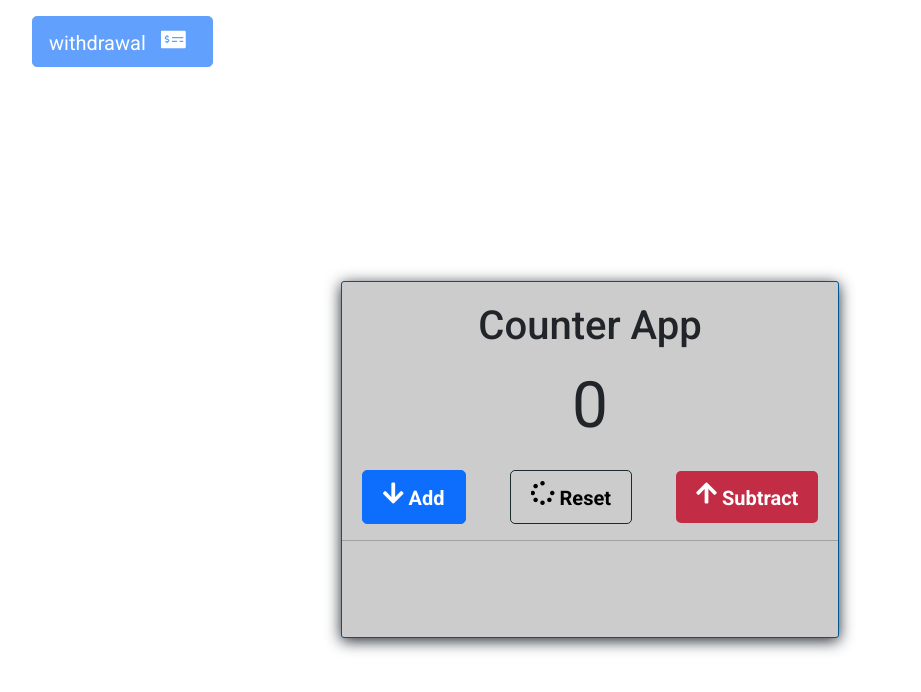
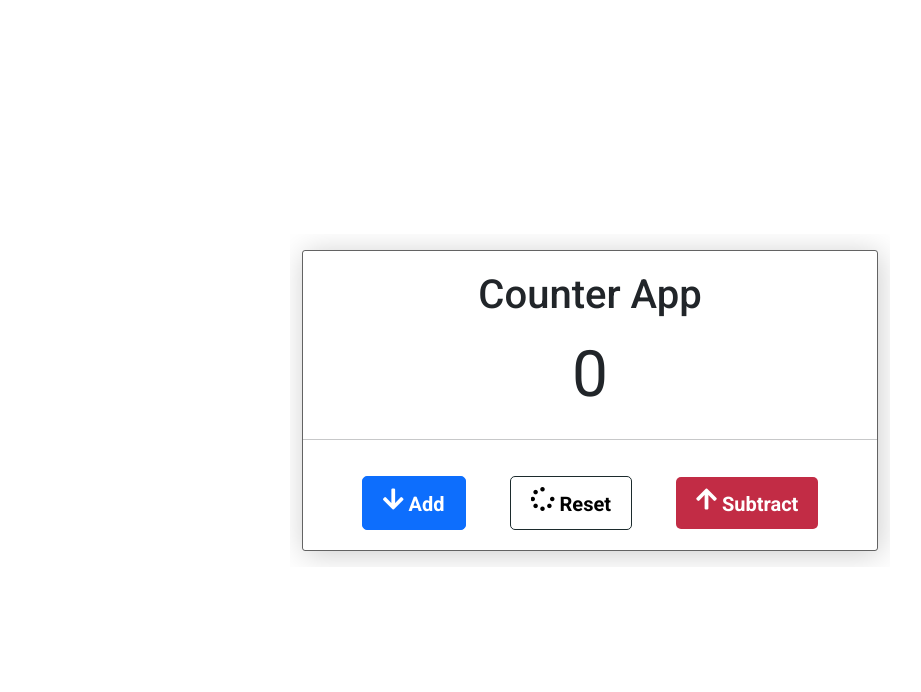
Before and after one commit to Ikemma3082/comterApp, a plain HTML site: page index.html in a window 1280 px wide. Shown: the whole page, without its empty margins (50-971 px from the left). Drawn offline with nearby package versions, Linux system fonts and the light colour scheme.

Commit message:
fourth commit

```diff
--- a/index.html
+++ b/index.html
@@ -16,23 +16,20 @@
     <title>Counter App</title>
   </head>
   <body>
-  <main class="container">
+  <main class="main">
     <!-- header -->
-    <header class="header" id="header">
-      <div class="btn btn-primary btn-lg disabled" id="widrawal">withdrawal <i class="fas fa-money-check-alt"></i></div>
-    </header>
+
     <!-- section -->
-<section class="wrapper">
+<section class="container">
 <div class="nested">
 <h1>counter app</h1>
 <span class="count"> 0</span>
+<hr>
 <div class="buttons">
   <button class="btn btn-primary btn-lg check add"><i class="fas fa-arrow-down icons add"></i> add</button>
   <button class="btn btn-primary btn-lg check reset"><i class="fas fa-spinner icons reset"></i> reset</button>
   <button class="btn btn-primary btn-lg check subtract"><i class="fas fa-arrow-up icons subtract"></i> subtract</button>
 </div>
-<hr>
-<p></p>
 </div>
 </section>
   </main>
--- a/style.css
+++ b/style.css
@@ -26,24 +26,24 @@ body{
 }
 .main{
     width: 100%;
+    height: 100vh;
+    display: flex;
+    justify-content: center;
+    align-items: center;
 }
 img{
     width: 100%;
 }
-.wrapper{
+.container{
     font-family:  'roboto', sans-serif;
-    text-align: center;
-    height: 100vh;
-    display: flex;
-    flex-direction: column;
-    align-items: center;
-    justify-content: center;
+text-align: center;
+flex-basis:600px;
 }
 #widrawal{
     font-family:  'roboto', sans-serif;
 }
-.container{
-margin-top: 1em;
+.container > *{
+margin: 1em 0;
 }
 .test{
     width: 90%;
@@ -57,20 +57,9 @@ margin-top: 1em;
     color: var(--black);
     font-size: 1.3em;
 }
-.fa-money-check-alt{
-    margin: 0 10px;
-  margin-top: 5px;
-}
-p{
-   margin: 3em 1em;
-   text-transform: uppercase;
-   font-weight: 700;
-}
-.alert::first-letter{
-    text-transform: uppercase;
-}
+
 .buttons > *{
-    margin: 0 1em;
+    margin: 1em 1em;
     padding: 0.5em 1em;
     border-radius: 0;
     text-transform: capitalize;
@@ -106,10 +95,10 @@ h1{
  margin-top: 0.5em;
 }
 .nested{
-    border: 1px solid var(--light-blue);
+    border: 1px solid rgba(0, 0, 0, 0.611);
     border-radius: 3px;
-  box-shadow: 0px 3px 15px var(--dark-gray);
-  background-color: var(--light-gray);
+  box-shadow: 2px 3px 30px var(--light-gray);
+  background-color: --light;
   margin-bottom: 1em;
 }
 .constant,
```
